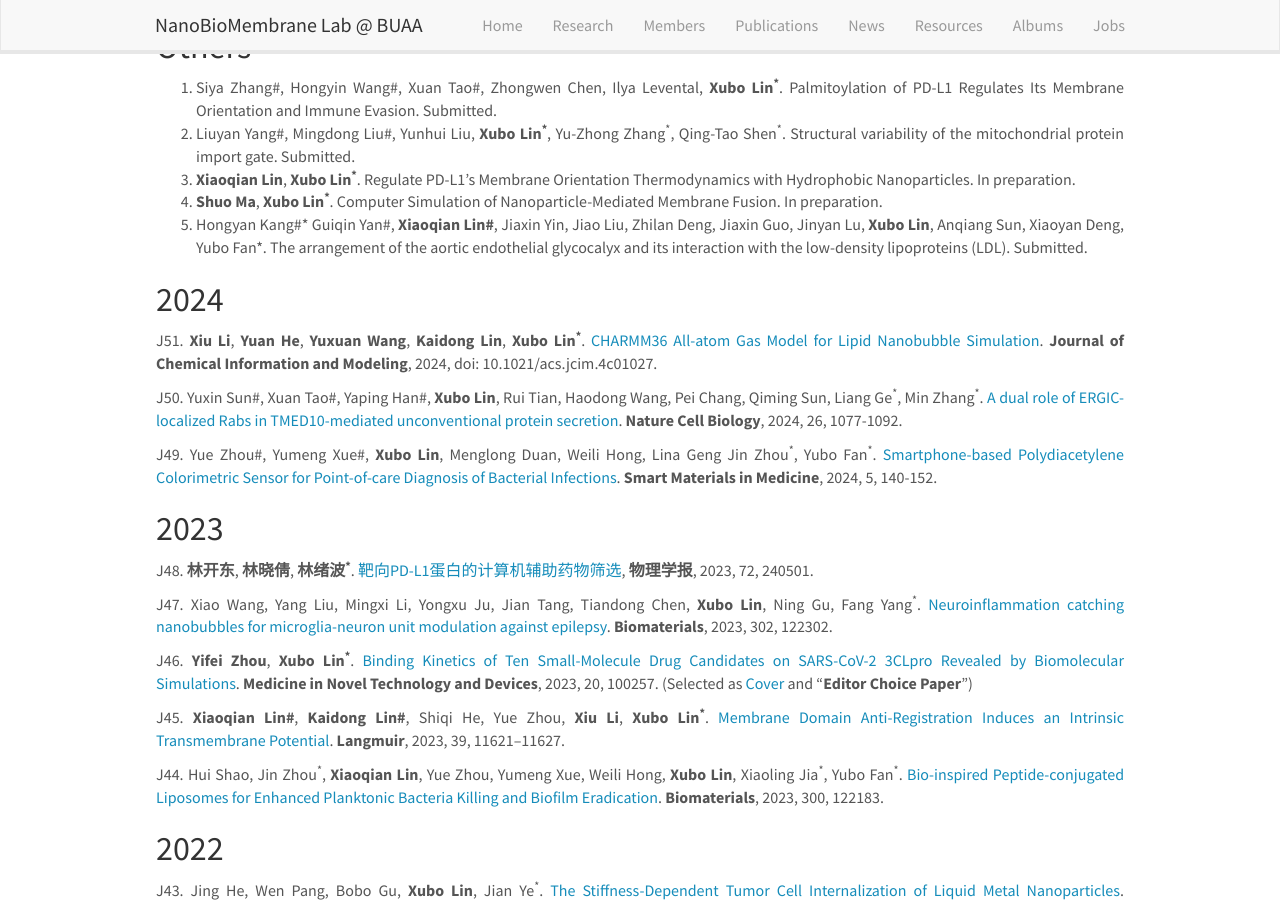
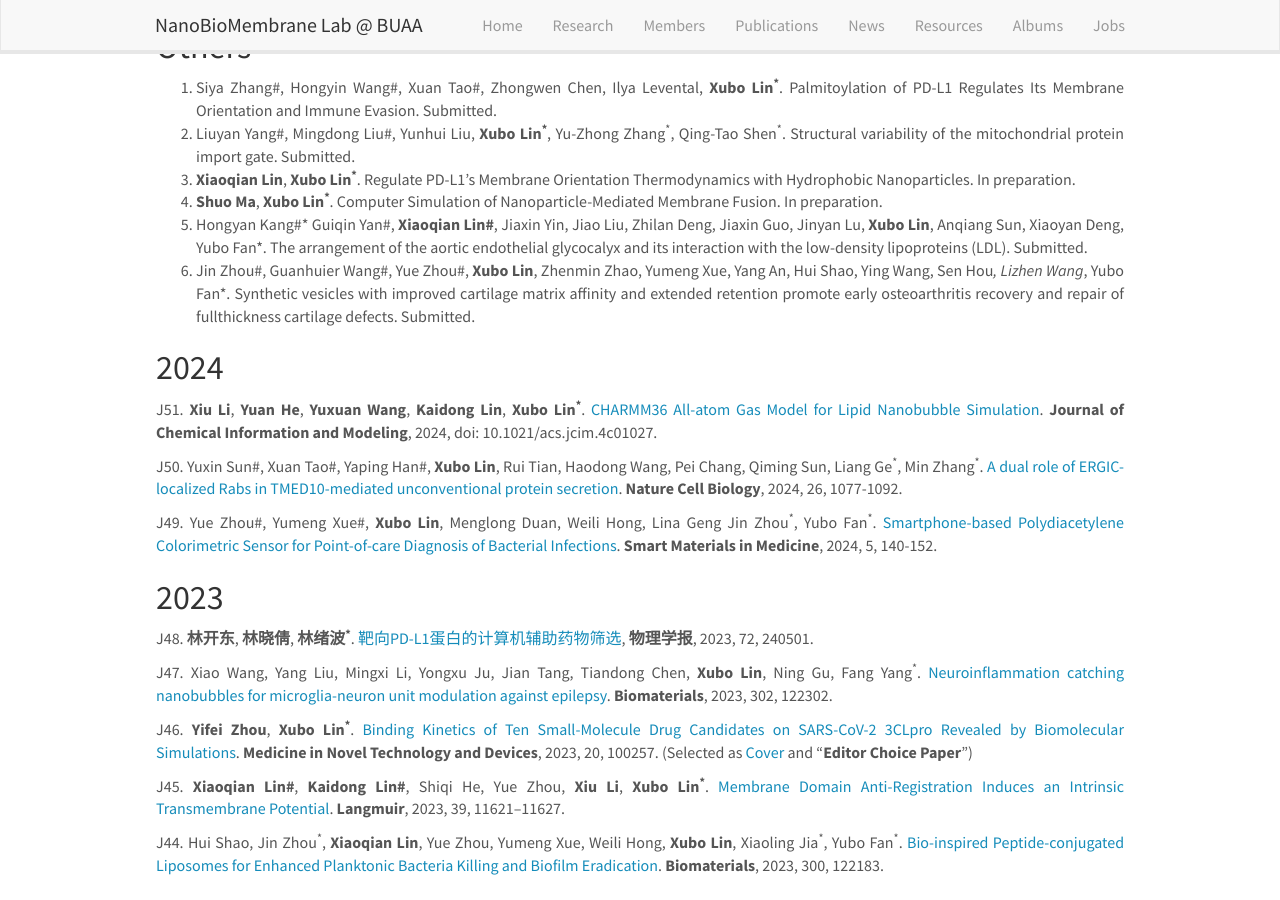
Before and after one commit to linxubo/linxubo.github.io, a Jekyll site: the page built from _pages/publications.md, in a window 1280 px wide and 900 px high, scrolled down 475 px. Built offline with Jekyll 4.4.1, drawn with Linux system fonts in a browser that asks for light colours; nearby versions of some CDN libraries; a script that is not in the unit is left out.

Commit message:
Update publications.md

```diff
--- a/_pages/publications.md
+++ b/_pages/publications.md
@@ -22,6 +22,7 @@ Jump to: **[Book Chapters](#Book Chapters), [Others](#Others), [2024](#2024), [2
 3. **Xiaoqian Lin**, **Xubo Lin<sup>*</sup>**. Regulate PD-L1’s Membrane Orientation Thermodynamics with Hydrophobic Nanoparticles. In preparation.
 4. **Shuo Ma**, **Xubo Lin<sup>*</sup>**. Computer Simulation of Nanoparticle-Mediated Membrane Fusion. In preparation.
 5. Hongyan Kang#* Guiqin Yan#, **Xiaoqian Lin#**, Jiaxin Yin, Jiao Liu, Zhilan Deng, Jiaxin Guo, Jinyan Lu, **Xubo Lin**, Anqiang Sun, Xiaoyan Deng, Yubo Fan*. The arrangement of the aortic endothelial glycocalyx and its interaction with the low-density lipoproteins (LDL). Submitted.
+6. Jin Zhou#, Guanhuier Wang#, Yue Zhou#, **Xubo Lin**, Zhenmin Zhao, Yumeng Xue, Yang An, Hui Shao, Ying Wang, Sen Hou*, Lizhen Wang*, Yubo Fan*. Synthetic vesicles with improved cartilage matrix affinity and extended retention promote early osteoarthritis recovery and repair of fullthickness cartilage defects. Submitted.
 
 ## 2024
 J51. **Xiu Li**, **Yuan He**, **Yuxuan Wang**, **Kaidong Lin**, **Xubo Lin<sup>*</sup>**. [CHARMM36 All-atom Gas Model for Lipid Nanobubble Simulation](https://doi.org/10.1021/acs.jcim.4c01027). **Journal of Chemical Information and Modeling**, 2024, doi: 10.1021/acs.jcim.4c01027.
```
